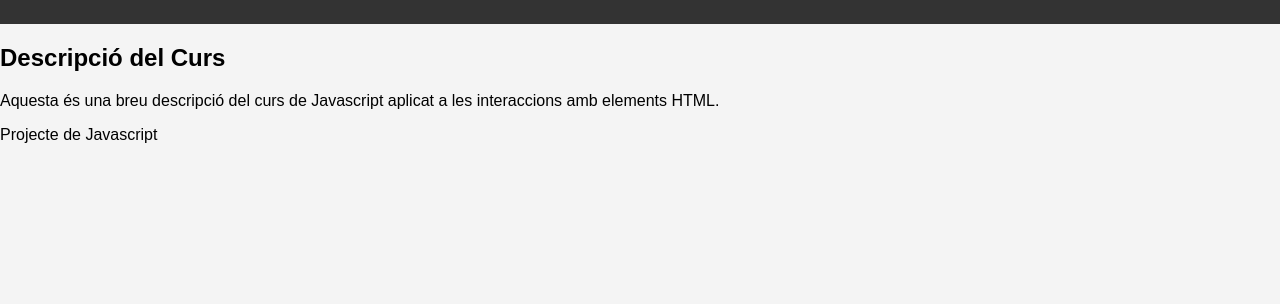
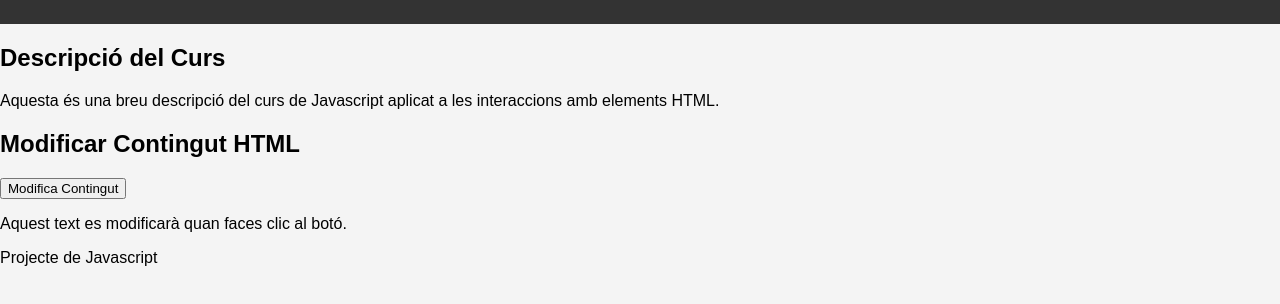
Before and after one commit to evagandiabelda/desplegament-projecte-tema1, a plain HTML site: page index.html in a window 1280 px wide. Shown: the part 110-414 px from the top of the page. Drawn offline with Linux system fonts and the light colour scheme.

Commit message:
usuari2: afegit exemple de modificació de contingut HTML

```diff
--- a/index.html
+++ b/index.html
@@ -20,6 +20,11 @@
     <main>
         <h2>Descripció del Curs</h2>
         <p>Aquesta és una breu descripció del curs de Javascript aplicat a les interaccions amb elements HTML.</p>
+        <!-- Exemple d'interacció (usuari2): -->
+        <h2>Modificar Contingut HTML</h2>
+        <button onclick="document.getElementById('demo').innerHTML = 'Contingut modificat!';">Modifica
+            Contingut</button>
+        <p id="demo">Aquest text es modificarà quan faces clic al botó.</p>
     </main>
     <footer>
         <p>Projecte de Javascript</p>
```
